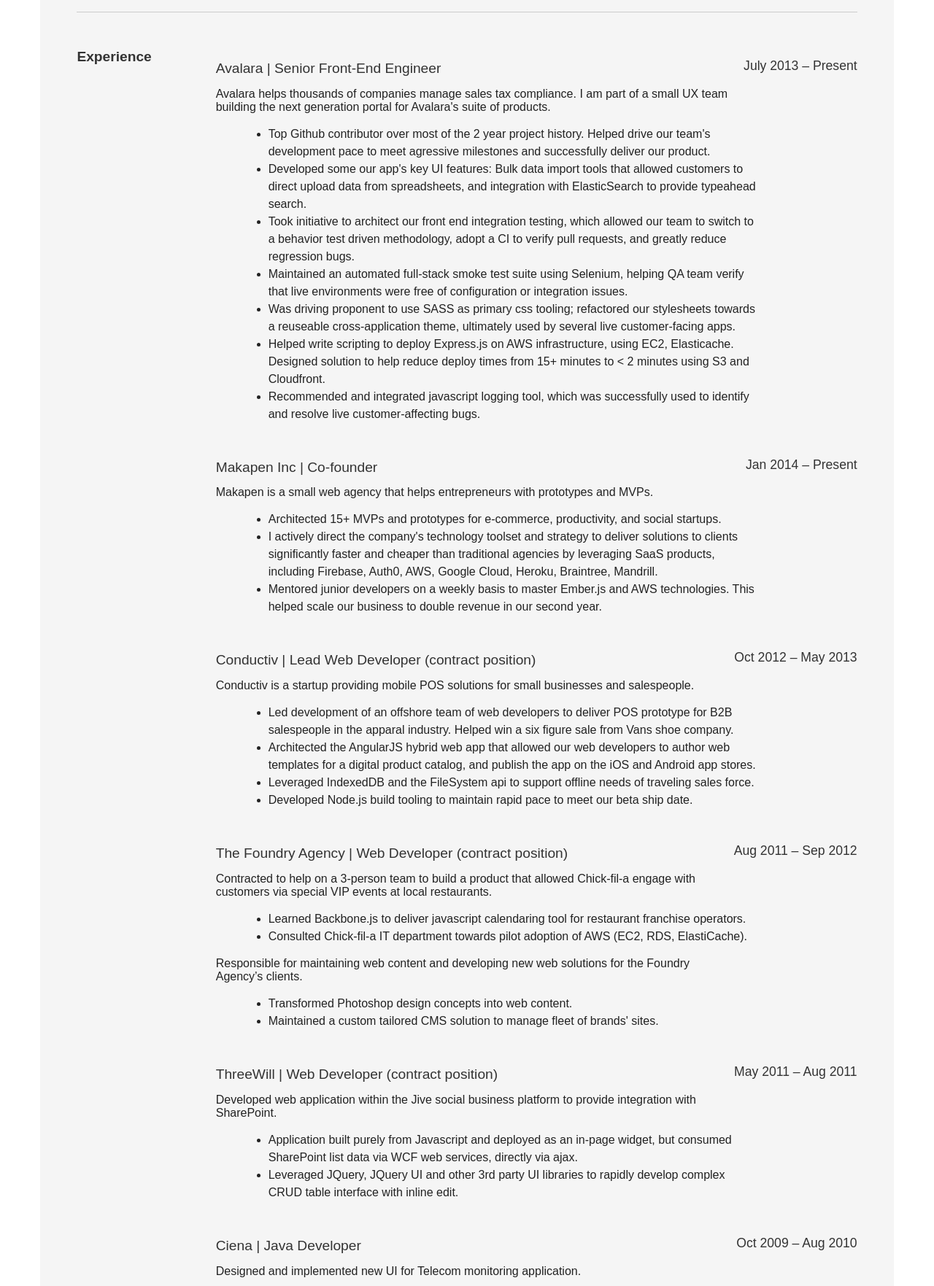
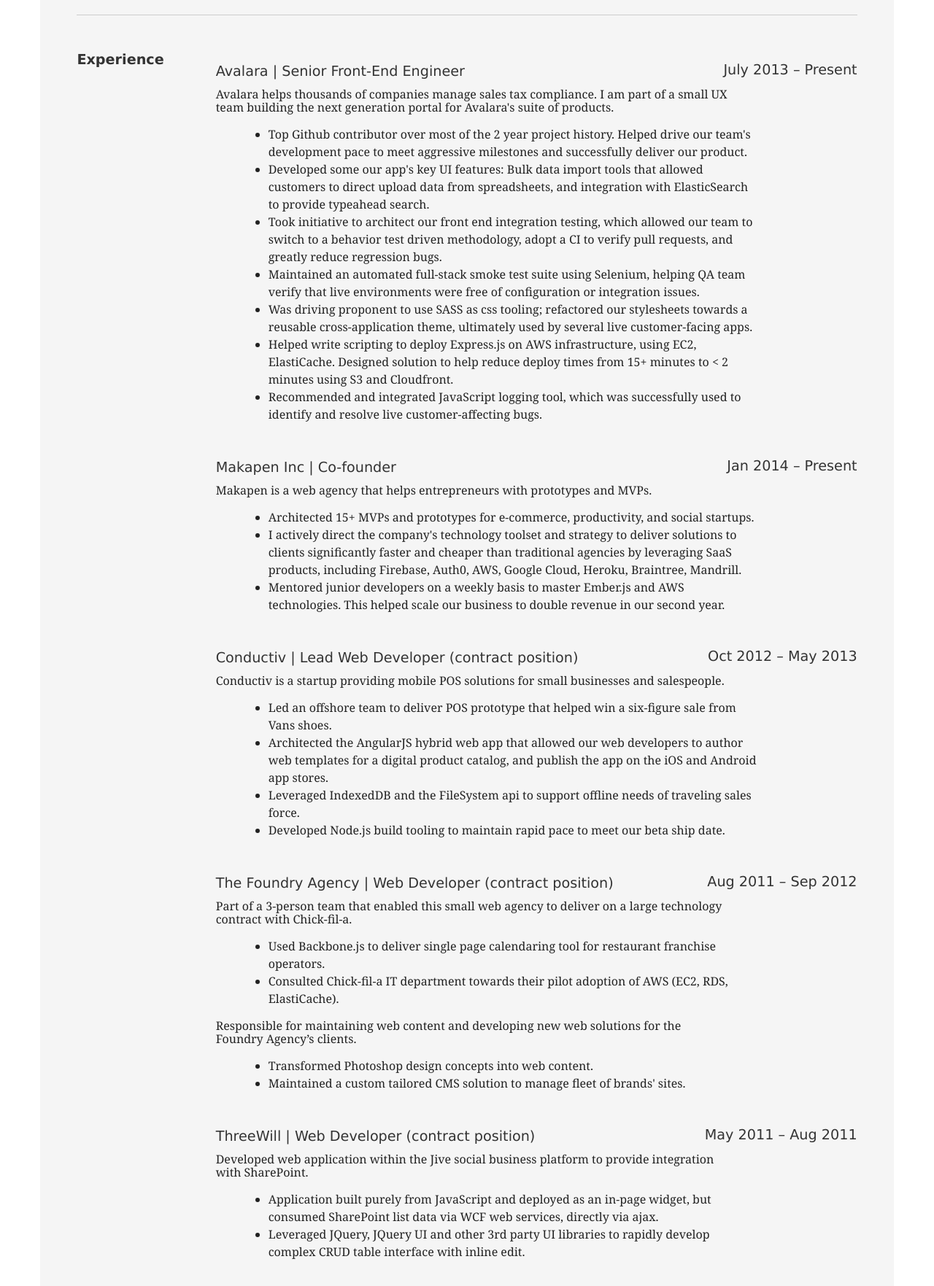
Before and after one commit to sprockow/resume_site, a website: page app/index.html in a window 1280 px wide. Shown: the part 220-1983 px from the top of the page at 73% size. Drawn offline with Linux system fonts and the light colour scheme.

Commit message:
css layout tweaks, language and typos

```diff
--- a/app/index.html
+++ b/app/index.html
@@ -85,7 +85,7 @@
                     Avalara helps thousands of companies manage sales tax compliance. I am part of a small UX team building the next generation portal for Avalara's suite of products.
                   </p>
                   <ul>
-                    <li>Top Github contributor over most of the 2 year project history. Helped drive our team's development pace to meet agressive milestones and successfully deliver our product.</li>
+                    <li>Top Github contributor over most of the 2 year project history. Helped drive our team's development pace to meet aggressive milestones and successfully deliver our product.</li>
 
                     <li>Developed some our app's key UI features: Bulk data import tools that allowed customers to direct upload data from spreadsheets, and integration with ElasticSearch to provide typeahead search.</li>
 
@@ -93,11 +93,11 @@
 
                     <li>Maintained an automated full-stack smoke test suite using Selenium, helping QA team verify that live environments were free of configuration or integration issues.</li>
 
-                    <li>Was driving proponent to use SASS as primary css tooling; refactored our stylesheets towards a reuseable cross-application theme, ultimately used by several live customer-facing apps.</li>
+                    <li>Was driving proponent to use SASS as css tooling; refactored our stylesheets towards a reusable cross-application theme, ultimately used by several live customer-facing apps.</li>
 
-                    <li>Helped write scripting to deploy Express.js on AWS infrastructure, using EC2, Elasticache. Designed solution to help reduce deploy times from 15+ minutes to < 2 minutes using S3 and Cloudfront.</li>
+                    <li>Helped write scripting to deploy Express.js on AWS infrastructure, using EC2, ElastiCache. Designed solution to help reduce deploy times from 15+ minutes to < 2 minutes using S3 and Cloudfront.</li>
 
-                    <li>Recommended and integrated javascript logging tool, which was successfully used to identify and resolve live customer-affecting bugs.</li>
+                    <li>Recommended and integrated JavaScript logging tool, which was successfully used to identify and resolve live customer-affecting bugs.</li>
 
                   </ul>
 
@@ -107,7 +107,7 @@
                 <div class="job">
                   <h2>Makapen Inc | Co-founder</h2>
                   <h4>Jan 2014 – Present</h4>
-                  <p>Makapen is a small web agency that helps entrepreneurs with prototypes and MVPs.</p>
+                  <p>Makapen is a web agency that helps entrepreneurs with prototypes and MVPs.</p>
                   <ul>
                     <li>Architected 15+ MVPs and prototypes for e-commerce, productivity, and social startups.</li>
                     <li>I actively direct the company's technology toolset and strategy to deliver solutions to clients significantly faster and cheaper than traditional agencies by leveraging SaaS products, including Firebase, Auth0, AWS, Google Cloud, Heroku, Braintree, Mandrill.</li>
@@ -123,7 +123,7 @@
                   </p>
                   <ul>
                     <li>
-                      Led development of an offshore team of web developers to deliver POS prototype for B2B salespeople in the apparal industry. Helped win a six figure sale from Vans shoe company.
+                      Led an offshore team to deliver POS prototype that helped win a six-figure sale from Vans shoes.
                     </li>
                     <li>
                       Architected the AngularJS hybrid web app that allowed our web developers to author web templates for a digital product catalog, and publish the app on the iOS and Android app stores.
@@ -141,14 +141,14 @@
                   <h2>The Foundry Agency | Web Developer (contract position)</h2>
                   <h4>Aug 2011 – Sep 2012</h4>
                   <p>
-                    Contracted to help on a 3-person team to build a product that allowed Chick-fil-a engage with customers via special VIP events at local restaurants.
+                    Part of a 3-person team that enabled this small web agency to deliver on a large technology contract with Chick-fil-a.
                   </p>
                   <ul>
                     <li>
-                      Learned Backbone.js to deliver javascript calendaring tool for restaurant franchise operators.
+                      Used Backbone.js to deliver single page calendaring tool for restaurant franchise operators.
                     </li>
                     <li>
-                      Consulted Chick-fil-a IT department towards pilot adoption of AWS (EC2, RDS, ElastiCache).
+                      Consulted Chick-fil-a IT department towards their pilot adoption of AWS (EC2, RDS, ElastiCache).
                     </li>
                   </ul>
                   <p class="no-print">
@@ -171,7 +171,7 @@
                   </p>
                   <ul class="no-print">
                     <li>
-                      Application built purely from Javascript and deployed as an in-page widget, but consumed SharePoint list data via WCF web services, directly via ajax.
+                      Application built purely from JavaScript and deployed as an in-page widget, but consumed SharePoint list data via WCF web services, directly via ajax.
                     </li>
                     <li class="no-print">
                       Leveraged JQuery, JQuery UI and other 3rd party UI libraries to rapidly develop complex CRUD table interface with inline edit.
@@ -205,8 +205,8 @@
                   </ul>
                 </div>
                 <div class="job last last-printed print-empty">
-                  <h2>Aflac Internship</h2>
-                  <h4>May-Aug 2009 &amp; May-Aug 2010</h4>
+                  <h2>Aflac | Intern</h2>
+                  <h4>May – Aug 2008 &amp; May – Aug 2009</h4>
                   <p class="no-print">
                     Developed features for the SharePoint platform used by Aflac's corporate offices.
                   </p>
--- a/app/styles/main.css
+++ b/app/styles/main.css
@@ -42,6 +42,7 @@
 }
 body {
 	margin: 0;
+	font-family: 'Georgia', sans-serif;
 	font-size: 1em;
 	line-height: 1.4;
 }
@@ -261,7 +262,6 @@
 input[type=checkbox], input[type=radio] {
 	box-sizing: border-box;
 	padding: 0;
-*width: 13px;
 	height: 13px;
 }
 input[type=search] {
@@ -380,6 +380,7 @@
 	color: #333;
 	font-weight: normal;
 	display: inline-block;
+	font-family: Verdana, helvetica, sans-serif;
 	margin: 0px;
 }
 
@@ -418,7 +419,7 @@
 	font-size: 1.2em;
 }
 h3, h4 {
-	font-size: 1.1em;
+	font-size: 1.2em;
 }
 p {
 	font-size: 100%;
@@ -481,8 +482,8 @@
 	line-height: 1.1em;
 }
 .job p {
-	margin-top: .75em;
-	margin-bottom: .75em;
+	margin-top: .5em;
+	margin-bottom: .5em;
 	width: 80%;
 }
 .job li {
@@ -505,6 +506,7 @@
 dl dt {
 	font-weight:bold;
 	display:inline-block;;
+	font-family: 'Helvetica-Neue', helvetica, sans-serif;
 	min-width: 12em;
 }
 
@@ -578,11 +580,6 @@
 		display: none;
 	}
 
-	.self-description p {
-		font-size: 1.1em;
-		margin-bottom: 0em;
-	}
-
 	.contact-info.only-print {
 		text-align:right;
 	}
@@ -624,12 +621,16 @@
 
 	.job ul {
 		font-size: 1.1em;
+		margin-top: .5em;
+		margin-bottom: 1.5em;
 	}
+
 	.job li {
 		list-style: disc;
 		margin-left: 2em;
 		line-height: 1.4em;
-		font-size: .9em;
+		text-align: justify;
+		font-size: 1rem;
 	}
 
 	.job.last {
```
